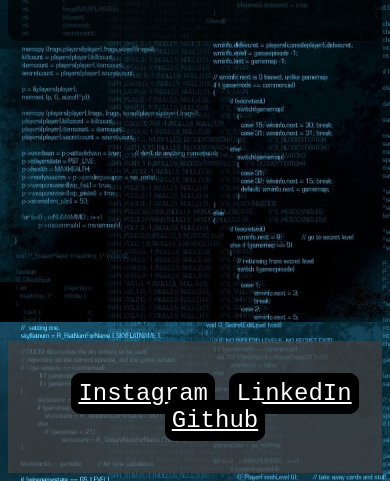
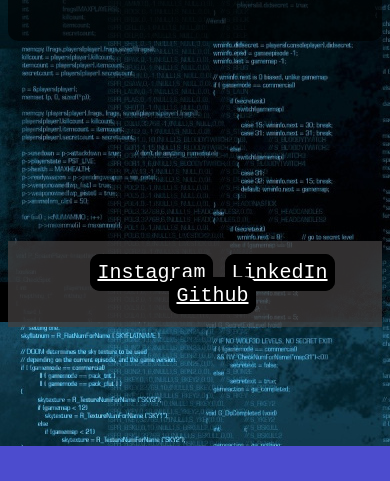
Before and after one commit to Drag-Prompt/Calculadora_Javascript, a plain HTML site: page pagina02.html in a window 390 px wide. Shown: the part 398-879 px from the top of the page. After the commit the page ends 844 px from the top, so only its background shows below. Drawn offline with Linux system fonts and the light colour scheme.

Commit message:
Update responsivo 1.1

```diff
--- a/estilo2.css
+++ b/estilo2.css
@@ -73,15 +73,15 @@ li {
     background-color: rgb(0, 0, 0);
     color: white;
 }
-footer {
+#footer1 {
     display: flex;
     flex-direction: row-reverse;
-    font-size: 24px;
+    font-size: 20px;
     font-family: Bahnschrift, monospace;
     max-width: 100%;
     max-height: 200px;
     background-color: rgba(66, 63, 63, 0.747);
     color: rgb(0, 0, 0);
-    padding: 15px;
-    margin-top: 300px;
+    padding-right: 5px;
+    margin-top: 200px;
 }
```
